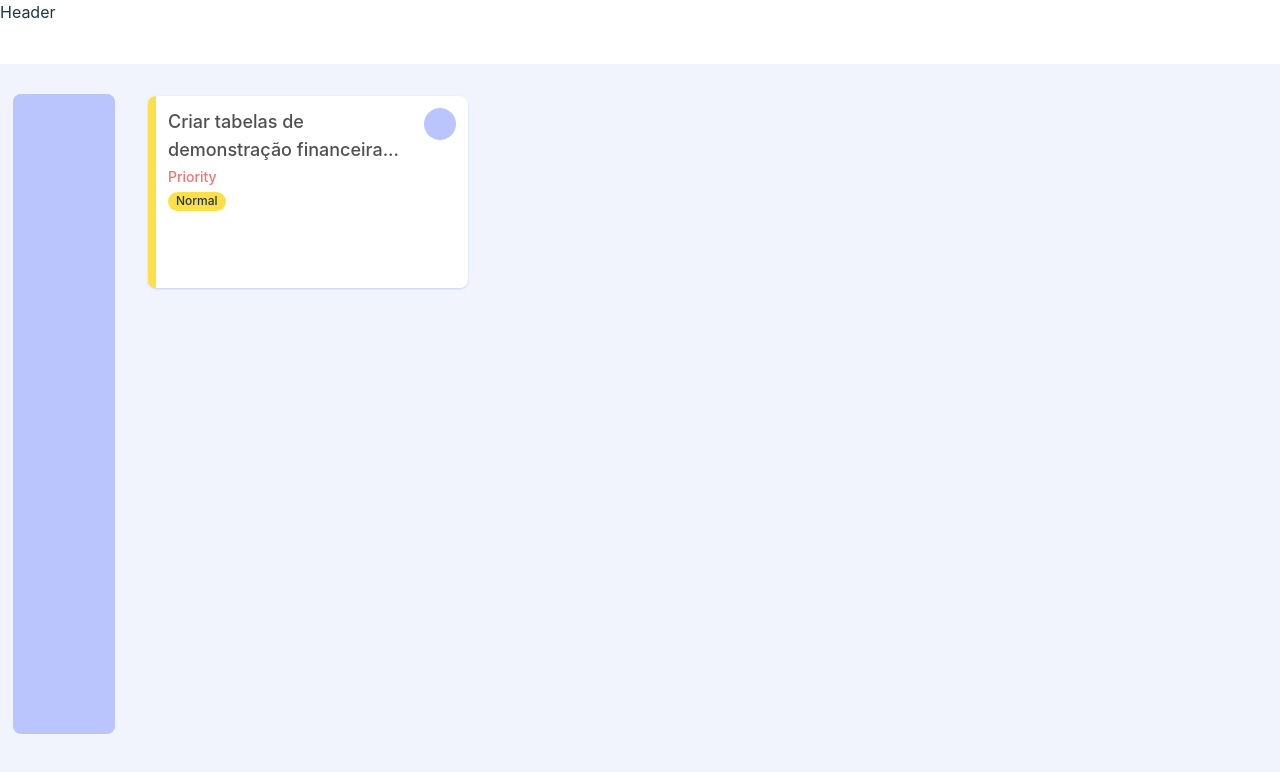
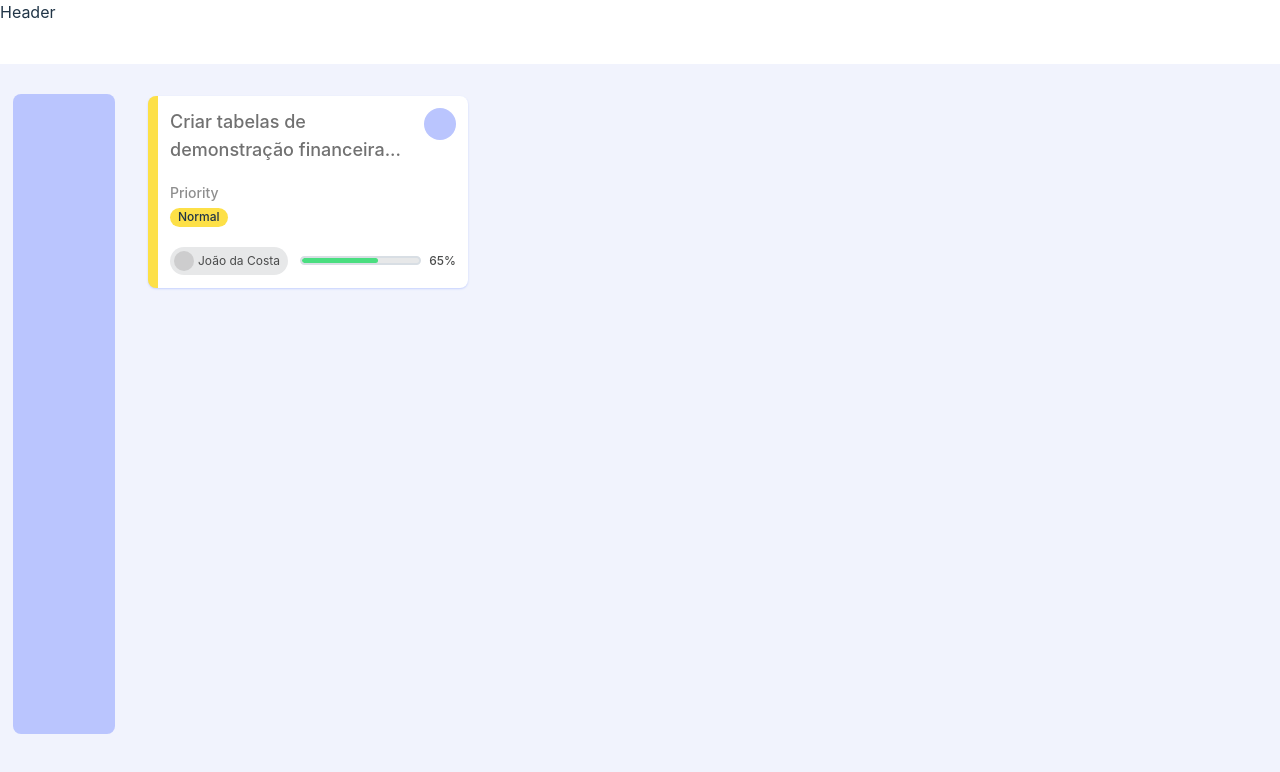
Before and after one commit to Yowani24/flexflow, a React (Vite) app: page / in a window 1280 px wide. Shown: the top 772 px of the page. Built offline with nearby package versions, Linux system fonts and the light colour scheme.

Commit message:
chore: Avanço no card

```diff
--- a/src/components/TaskCard.jsx
+++ b/src/components/TaskCard.jsx
@@ -2,14 +2,26 @@ import React from 'react'
 
 export default function TaskCard() {
   return (
-    <div className='w-[100%] md:w-80 h-48 rounded-lg p-3 bg-white shadow-sm hover:shadow-lg transition-all shadow-indigo-200 border-l-8 border-l-yellow-300'>
+    <div className='w-[100%] md:w-80 h-48 rounded-lg p-3 bg-white shadow-sm hover:shadow-lg transition-all shadow-indigo-200 border-l-[10px] border-l-yellow-300'>
         <div className='flex items-start'>
-        <span className='text-[#514F4F] text-lg font-medium'>Criar tabelas de demonstração financeira...</span>
+        <span className='text-[#717171] text-lg font-medium'>Criar tabelas de demonstração financeira...</span>
         <div className='min-w-8 min-h-8 bg-[rgb(186,197,254)] cursor-pointer rounded-full'></div>
         </div>
-        <div>
-            <span className='text-red-400 text-sm font-medium'>Priority</span>
+        <div className='mt-4'>
+            <span className='text-[#8e8e8e] text-sm font-medium'>Priority</span>
             <div className='w-fit bg-yellow-300 rounded-full px-2 pb-[0.8px] text-[12px] mt-1 font-medium'>Normal</div>
+        </div>
+        <div className='flex items-center gap-3 mt-5'>
+            <div className='min-w-fit bg-[#e7e8e9] flex items-center text-sm rounded-full p-1 pr-2 gap-1'>
+                <div className='w-5 h-5 rounded-full bg-[#cdcdce]'></div>
+                <span className='text-[#4b4c4c] text-xs'>João da Costa</span>
+            </div>
+           <div className='flex items-center justify-between w-full gap-2'>
+            <div className='w-[80%] rounded-full border-2 border-[#d8dee4] flex items-center overflow-hidden bg-[#e7e8e9]'>
+                <div className='w-[65%] h-[5px] bg-green-400 rounded-full'></div>
+            </div>
+            <span className='text-[#4b4c4c] text-xs font-medium'>65%</span>
+            </div>
         </div>
     </div>
   )
```
